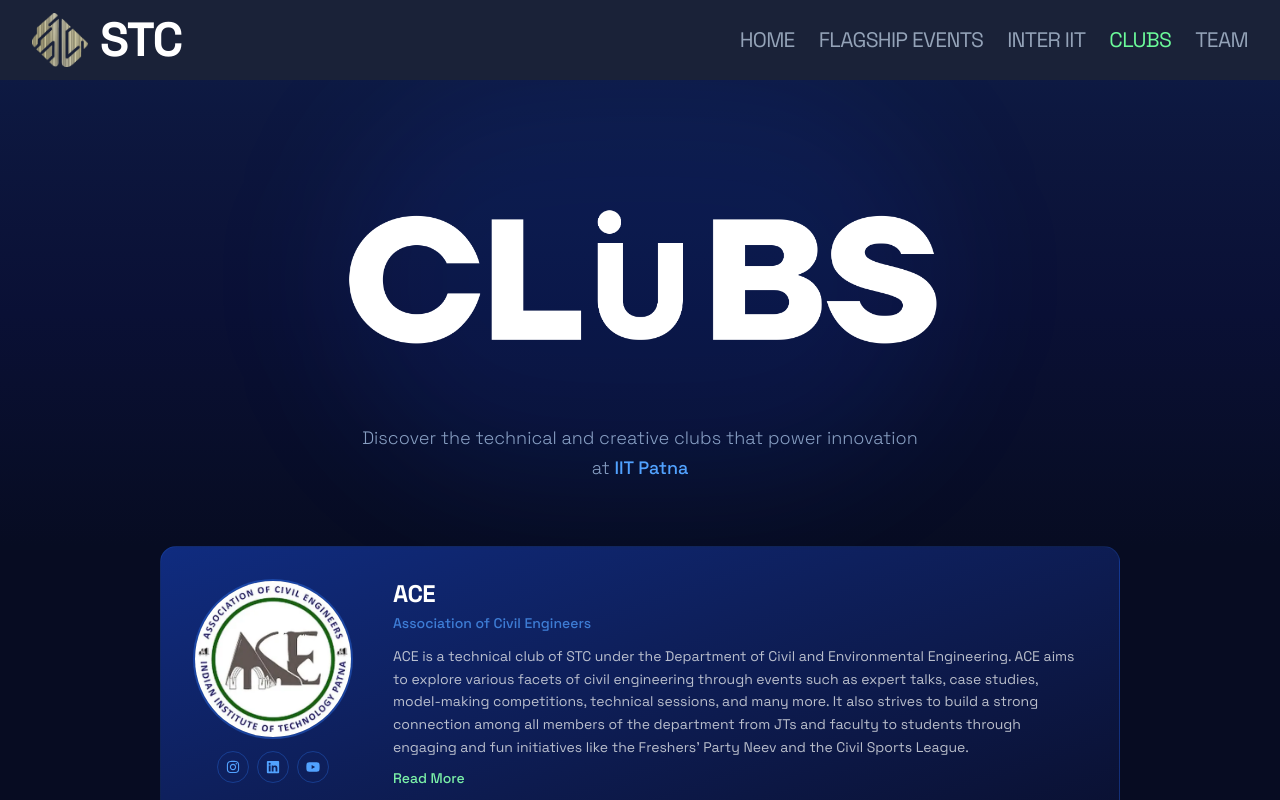
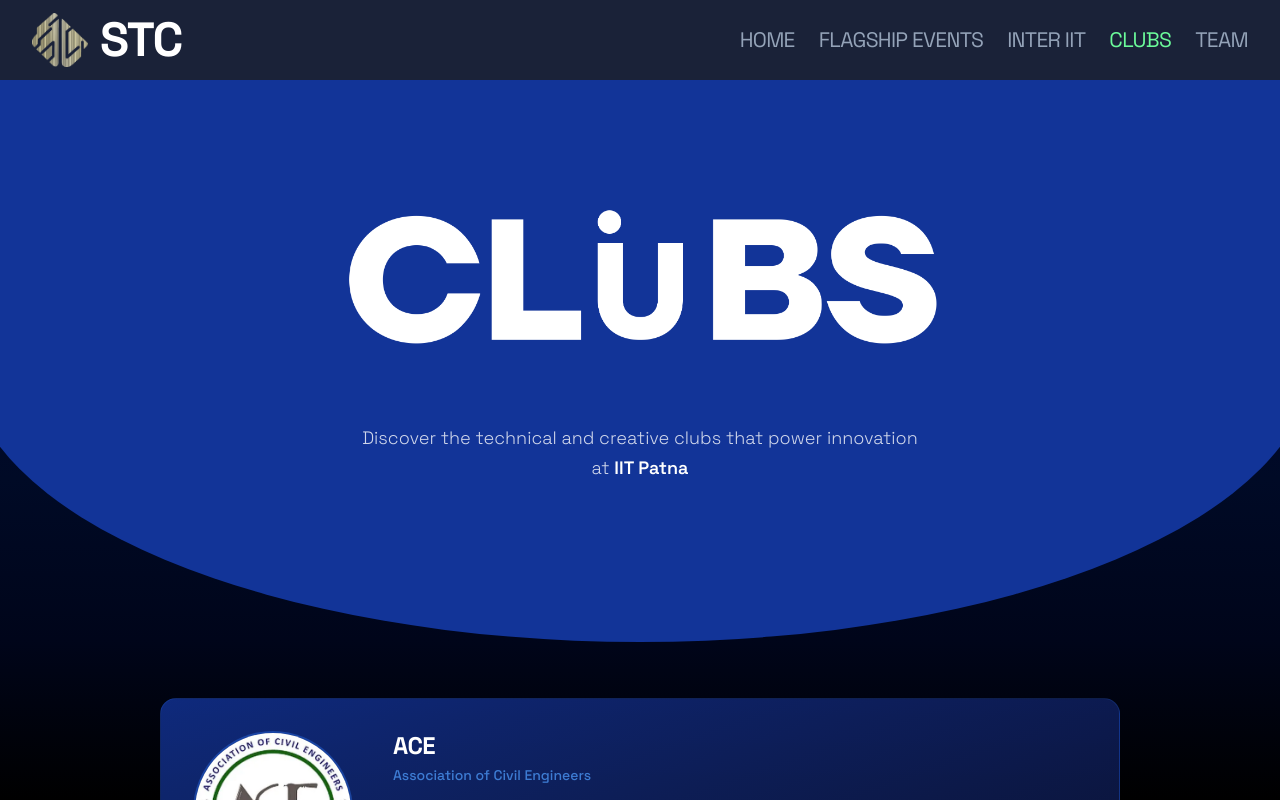
Before and after one commit to Shivanshu08Verma/stc-iitp-website, a Next.js app: page /clubs in a window 1280 px wide. Shown: the top 800 px of the page. Built offline with nearby package versions, Linux system fonts and the light colour scheme.

Commit message:
Updated the hero section of CLuBS

```diff
--- a/app/clubs/page.tsx
+++ b/app/clubs/page.tsx
@@ -3,40 +3,46 @@
 import Image from "next/image";
 
 export const metadata = {
-  title: "Clubs — STC IIT Patna",
+  title: "STC Clubs IIT Patna",
   description:
     "Explore the technical and creative clubs under the Student Technical Council at IIT Patna.",
 };
 
 export default function ClubsPage() {
   return (
-    <main className="min-h-screen bg-[#070c22] text-white">
-      {/* Hero */}
+    <main className="min-h-screen bg-[#0006629] text-white">
+
+      {/* Hero — full width, dome lives here */}
       <section className="relative overflow-hidden">
-        <div className="absolute inset-0 bg-gradient-to-b from-blue-900/30 via-[#0a1035] to-[#070c22] pointer-events-none" />
-        <div className="absolute top-0 left-1/2 -translate-x-1/2 w-[90vw] sm:w-[600px] h-[300px] sm:h-[400px] bg-blue-600/10 rounded-full blur-3xl pointer-events-none" />
+        <div
+          className="absolute left-1/2 -translate-x-1/2 top-0 bg-[#123498] w-[105%]"
+          style={{ height: "100%", borderRadius: "0 0 50% 50%" }}
+        />
 
-        <div className="relative max-w-5xl mx-auto px-4 sm:px-6 lg:px-8 pt-16 sm:pt-20 md:pt-24 pb-10 sm:pb-14 md:pb-16 text-center">
+        {/* CLuBS + subtitle both inside the dome */}
+        <div className="relative z-10 max-w-5xl mx-auto px-4 sm:px-6 lg:px-8 pt-16 sm:pt-20 md:pt-24 pb-24 sm:pb-32 md:pb-40 text-center">
           <Image
             src="/clubs_font.png"
             alt="Clubs Hero Image"
             width={600}
             height={150}
-            className="mx-auto mb-4 sm:mb-6 w-[240px] sm:w-[380px] md:w-[480px] lg:w-[600px] h-auto"
+            className="mx-auto w-[240px] sm:w-[380px] md:w-[480px] lg:w-[600px] h-auto"
             loading="eager"
           />
 
-          <p className="mt-2 sm:mt-4 text-blue-200/70 text-sm sm:text-base md:text-lg max-w-xs sm:max-w-xl mx-auto font-light text-center leading-relaxed">
+          {/* Subtitle inside the dome */}
+          <p className="mt-4 sm:mt-6 text-white/80 text-sm sm:text-base md:text-lg max-w-xs sm:max-w-xl mx-auto font-light leading-relaxed">
             Discover the technical and creative clubs that power innovation at{" "}
-            <span className="text-blue-400 font-medium">IIT Patna</span>
+            <span className="text-white font-semibold">IIT Patna</span>
           </p>
         </div>
       </section>
 
-      {/* Club list */}
-      <section className="max-w-5xl mx-auto px-3 sm:px-6 lg:px-8 pb-16 sm:pb-24">
+      {/* Club list — starts right after the dome */}
+      <section className="max-w-5xl mx-auto px-3 sm:px-6 lg:px-8 pt-10 sm:pt-14 pb-16 sm:pb-24">
         <ClubList clubs={clubs} />
       </section>
+
     </main>
   );
 }
```
